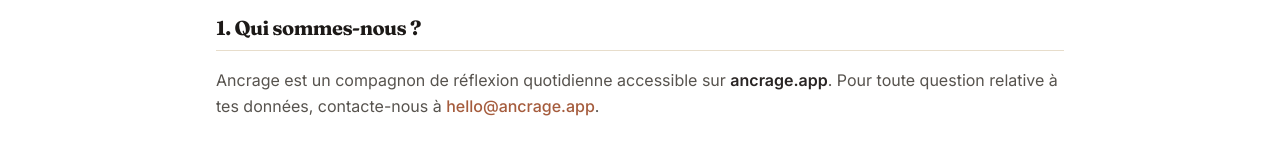
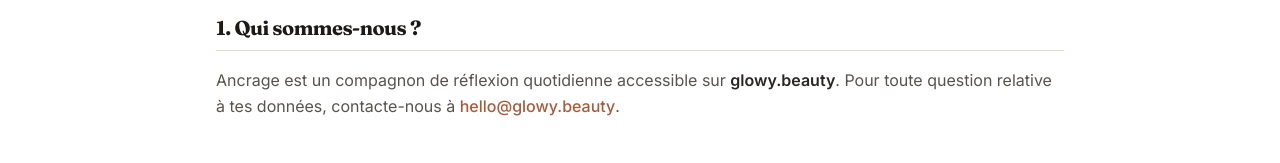
Before and after one commit to mlk57k/mlk57k, a Next.js app: page /privacy in a window 1280 px wide. Shown: the part 326-489 px from the top of the page. Built offline with nearby package versions, Linux system fonts and the light colour scheme; no server answers.

Commit message:
Replace ancrage.app with glowy.beauty across all files
Co-Authored-By: Claude Sonnet 4.6 <noreply@anthropic.com>
Claude-Session: https://claude.ai/code/session_014Yu1AxyVXgEXqHdLd5RhFj

```diff
--- a/src/app/confidentialite-des-donnees/page.tsx
+++ b/src/app/confidentialite-des-donnees/page.tsx
@@ -32,7 +32,7 @@ export default function DataPrivacyPage() {
       await createClient().auth.signOut();
       window.location.assign("/");
     } catch {
-      setError("La suppression a échoué. Réessaie ou contacte-nous à hello@ancrage.app.");
+      setError("La suppression a échoué. Réessaie ou contacte-nous à hello@glowy.beauty.");
       setDeleting(false);
     }
   }
--- a/src/app/faq/page.tsx
+++ b/src/app/faq/page.tsx
@@ -98,7 +98,7 @@ export default function FaqPage() {
         <p>
           Oui. Tu as <strong>14 jours</strong> à compter de la souscription pour exercer ton
           droit de rétractation, conformément à la loi. Contacte-nous à{" "}
-          <a href="mailto:hello@ancrage.app">hello@ancrage.app</a> avant l&apos;expiration de ce
+          <a href="mailto:hello@glowy.beauty">hello@glowy.beauty</a> avant l&apos;expiration de ce
           délai.
         </p>
       </Q>
@@ -185,7 +185,7 @@ export default function FaqPage() {
 
       <Q q="J&apos;ai un problème, comment vous contacter ?">
         <p>
-          Écris-nous à <a href="mailto:hello@ancrage.app">hello@ancrage.app</a>. On répond
+          Écris-nous à <a href="mailto:hello@glowy.beauty">hello@glowy.beauty</a>. On répond
           généralement sous 24–48h en jours ouvrés.
         </p>
       </Q>
@@ -195,7 +195,7 @@ export default function FaqPage() {
           Rends-toi dans <a href="/journal/historique">Historique</a> — tes 60 dernières
           entrées y sont listées. Si une entrée n&apos;apparaît pas, c&apos;est qu&apos;elle a peut-être été
           créée depuis un autre compte. Contacte-nous à{" "}
-          <a href="mailto:hello@ancrage.app">hello@ancrage.app</a> avec l&apos;adresse e-mail
+          <a href="mailto:hello@glowy.beauty">hello@glowy.beauty</a> avec l&apos;adresse e-mail
           concernée.
         </p>
       </Q>
--- a/src/app/layout.tsx
+++ b/src/app/layout.tsx
@@ -15,7 +15,7 @@ const fraunces = Fraunces({
   weight: ["400", "500", "600", "700"],
 });
 
-const appUrl = process.env.NEXT_PUBLIC_APP_URL ?? "https://ancrage.app";
+const appUrl = process.env.NEXT_PUBLIC_APP_URL ?? "https://glowy.beauty";
 
 export const metadata: Metadata = {
   metadataBase: new URL(appUrl),
--- a/src/app/mentions-legales/page.tsx
+++ b/src/app/mentions-legales/page.tsx
@@ -14,13 +14,13 @@ export default function MentionsLegalesPage() {
     >
       <h2>1. Éditeur du site</h2>
       <p>
-        Le site <strong>ancrage.app</strong> est édité par :
+        Le site <strong>glowy.beauty</strong> est édité par :
       </p>
       <ul>
         <li><strong>Dénomination sociale :</strong> Ancrage</li>
         <li>
           <strong>Adresse e-mail :</strong>{" "}
-          <a href="mailto:hello@ancrage.app">hello@ancrage.app</a>
+          <a href="mailto:hello@glowy.beauty">hello@glowy.beauty</a>
         </li>
         <li>
           <strong>Directeur de la publication :</strong> Le représentant légal d&apos;Ancrage
@@ -65,7 +65,7 @@ export default function MentionsLegalesPage() {
 
       <h2>4. Propriété intellectuelle</h2>
       <p>
-        L&apos;ensemble des contenus présents sur le site ancrage.app (textes, images,
+        L&apos;ensemble des contenus présents sur le site glowy.beauty (textes, images,
         graphismes, logo, icônes, logiciels) est la propriété exclusive d&apos;Ancrage, à
         l&apos;exception des éléments appartenant à des tiers clairement identifiés.
       </p>
@@ -82,7 +82,7 @@ export default function MentionsLegalesPage() {
         et Libertés du 6 janvier 1978 modifiée et au RGPD, tu disposes d&apos;un droit
         d&apos;accès, de rectification et de suppression de tes données, exerçable directement
         depuis la page <a href="/confidentialite-des-donnees">Mes données</a> ou en contactant{" "}
-        <a href="mailto:hello@ancrage.app">hello@ancrage.app</a>.
+        <a href="mailto:hello@glowy.beauty">hello@glowy.beauty</a>.
       </p>
 
       <h2>6. Cookies</h2>
@@ -97,7 +97,7 @@ export default function MentionsLegalesPage() {
         Les informations contenues sur ce site sont aussi précises que possible et le site est
         périodiquement remis à jour. Cependant, il peut contenir des inexactitudes, des
         omissions ou des lacunes. Si tu constates une erreur ou un dysfonctionnement, merci de
-        le signaler par e-mail à <a href="mailto:hello@ancrage.app">hello@ancrage.app</a>.
+        le signaler par e-mail à <a href="mailto:hello@glowy.beauty">hello@glowy.beauty</a>.
       </p>
       <p>
         <strong>
@@ -116,7 +116,7 @@ export default function MentionsLegalesPage() {
 
       <h2>9. Contact</h2>
       <p>
-        Pour toute question : <a href="mailto:hello@ancrage.app">hello@ancrage.app</a>
+        Pour toute question : <a href="mailto:hello@glowy.beauty">hello@glowy.beauty</a>
       </p>
     </LegalPage>
   );
--- a/src/app/privacy/page.tsx
+++ b/src/app/privacy/page.tsx
@@ -14,9 +14,9 @@ export default function PrivacyPage() {
     >
       <h2>1. Qui sommes-nous ?</h2>
       <p>
-        Ancrage est un compagnon de réflexion quotidienne accessible sur <strong>ancrage.app</strong>.
+        Ancrage est un compagnon de réflexion quotidienne accessible sur <strong>glowy.beauty</strong>.
         Pour toute question relative à tes données, contacte-nous à{" "}
-        <a href="mailto:hello@ancrage.app">hello@ancrage.app</a>.
+        <a href="mailto:hello@glowy.beauty">hello@glowy.beauty</a>.
       </p>
 
       <h2>2. Données collectées</h2>
@@ -104,7 +104,7 @@ export default function PrivacyPage() {
       <p>
         Tu peux exporter ou supprimer toutes tes données toi-même, à tout moment, depuis la
         page <a href="/confidentialite-des-donnees">Mes données</a>. Pour toute autre demande :{" "}
-        <a href="mailto:hello@ancrage.app">hello@ancrage.app</a>. Tu peux également adresser une
+        <a href="mailto:hello@glowy.beauty">hello@glowy.beauty</a>. Tu peux également adresser une
         réclamation à la <strong>CNIL</strong> (cnil.fr).
       </p>
 
@@ -144,7 +144,7 @@ export default function PrivacyPage() {
 
       <h2>12. Contact</h2>
       <p>
-        <a href="mailto:hello@ancrage.app">hello@ancrage.app</a>
+        <a href="mailto:hello@glowy.beauty">hello@glowy.beauty</a>
       </p>
     </LegalPage>
   );
--- a/src/app/terms/page.tsx
+++ b/src/app/terms/page.tsx
@@ -15,7 +15,7 @@ export default function TermsPage() {
       <h2>1. Présentation du service</h2>
       <p>
         Ancrage est un compagnon de réflexion quotidienne accessible via l&apos;application web{" "}
-        <strong>ancrage.app</strong>. Il permet de tenir un journal personnel (texte ou note
+        <strong>glowy.beauty</strong>. Il permet de tenir un journal personnel (texte ou note
         vocale), d&apos;échanger avec un coach IA inspiré des thérapies cognitivo-comportementales
         et de l&apos;entretien motivationnel, de suivre son humeur dans le temps, et de recevoir
         des bilans hebdomadaires. Ce service est fourni à titre{" "}
@@ -84,7 +84,7 @@ export default function TermsPage() {
         Conformément à l&apos;article L221-18 du Code de la consommation, tu disposes d&apos;un
         droit de rétractation de <strong>14 jours</strong> à compter de la souscription. Pour
         l&apos;exercer, contacte-nous à{" "}
-        <a href="mailto:hello@ancrage.app">hello@ancrage.app</a> avant l&apos;expiration de ce
+        <a href="mailto:hello@glowy.beauty">hello@glowy.beauty</a> avant l&apos;expiration de ce
         délai.
       </p>
 
@@ -157,7 +157,7 @@ export default function TermsPage() {
       <h2>10. Contact</h2>
       <p>
         Pour toute question relative aux présentes CGU :{" "}
-        <a href="mailto:hello@ancrage.app">hello@ancrage.app</a>
+        <a href="mailto:hello@glowy.beauty">hello@glowy.beauty</a>
       </p>
     </LegalPage>
   );
--- a/src/components/layout/footer.tsx
+++ b/src/components/layout/footer.tsx
@@ -42,7 +42,7 @@ export function Footer() {
                 Mes données
               </Link>
               <Link
-                href="mailto:hello@ancrage.app"
+                href="mailto:hello@glowy.beauty"
                 className="hover:text-stone-900 transition-colors duration-150"
               >
                 Contact
--- a/src/lib/emails/cancellation.ts
+++ b/src/lib/emails/cancellation.ts
@@ -22,7 +22,7 @@ export async function sendCancellationConfirmation(to: string, accessUntil: stri
   `);
 
   await resend.emails.send({
-    from: process.env.RESEND_FROM_EMAIL ?? "Ancrage <noreply@ancrage.app>",
+    from: process.env.RESEND_FROM_EMAIL ?? "Glowy <noreply@glowy.beauty>",
     to,
     subject: "Confirmation d'annulation — Ancrage",
     html,
--- a/src/lib/emails/daily-reminder.ts
+++ b/src/lib/emails/daily-reminder.ts
@@ -16,7 +16,7 @@ export async function sendDailyReminderEmail(to: string, appUrl: string) {
   `);
 
   await resend.emails.send({
-    from: process.env.RESEND_FROM_EMAIL ?? "Ancrage <noreply@ancrage.app>",
+    from: process.env.RESEND_FROM_EMAIL ?? "Glowy <noreply@glowy.beauty>",
     to,
     subject: "Un instant pour toi ?",
     html,
--- a/src/lib/emails/weekly-summary.ts
+++ b/src/lib/emails/weekly-summary.ts
@@ -22,7 +22,7 @@ export async function sendWeeklySummaryEmail({ to, weekLabel, summary, appUrl }:
   `);
 
   await resend.emails.send({
-    from: process.env.RESEND_FROM_EMAIL ?? "Ancrage <noreply@ancrage.app>",
+    from: process.env.RESEND_FROM_EMAIL ?? "Glowy <noreply@glowy.beauty>",
     to,
     subject: `Ton bilan de la semaine — ${weekLabel}`,
     html,
```
Also changed, not shown: 1 other file (tests, documents, lock files or other folders).
